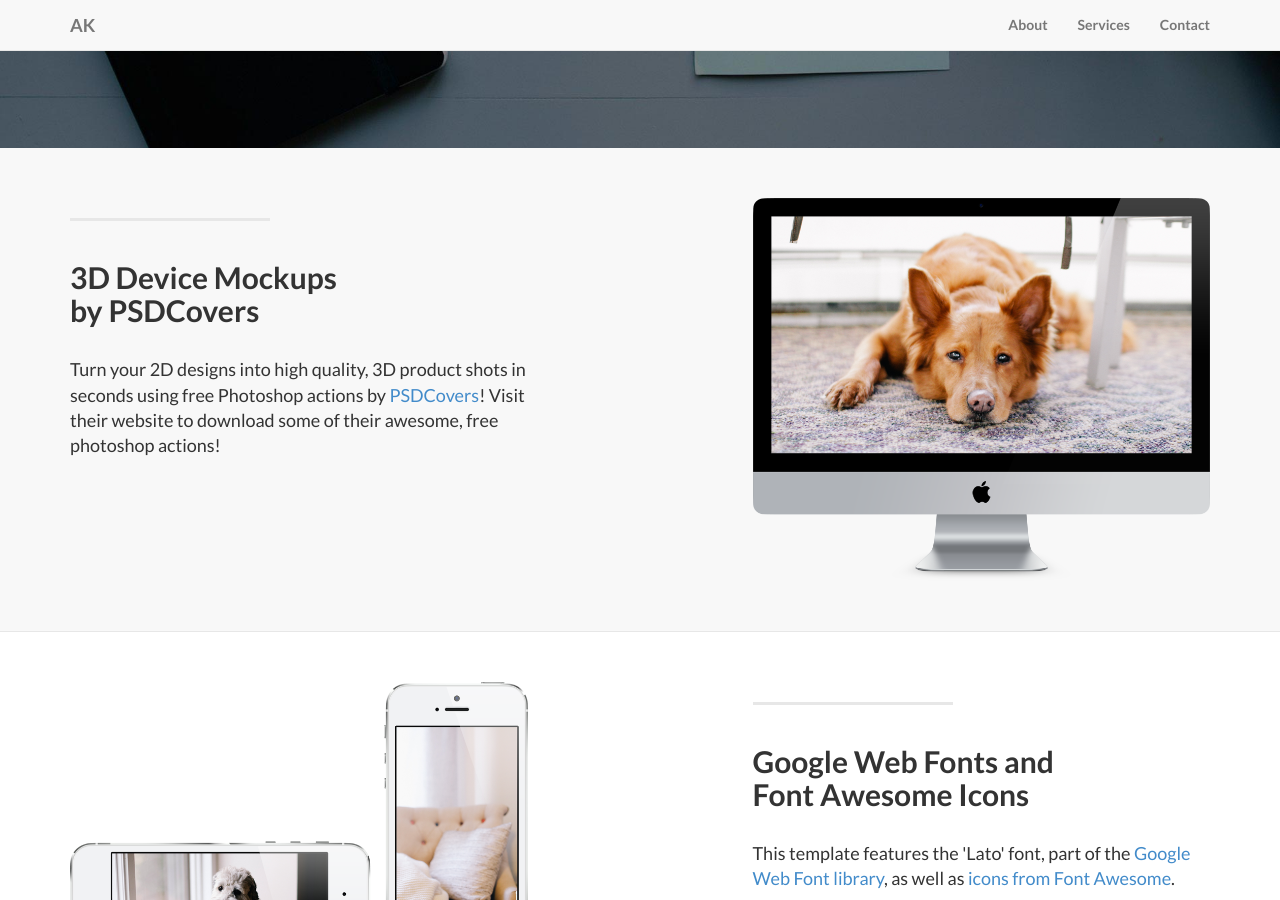
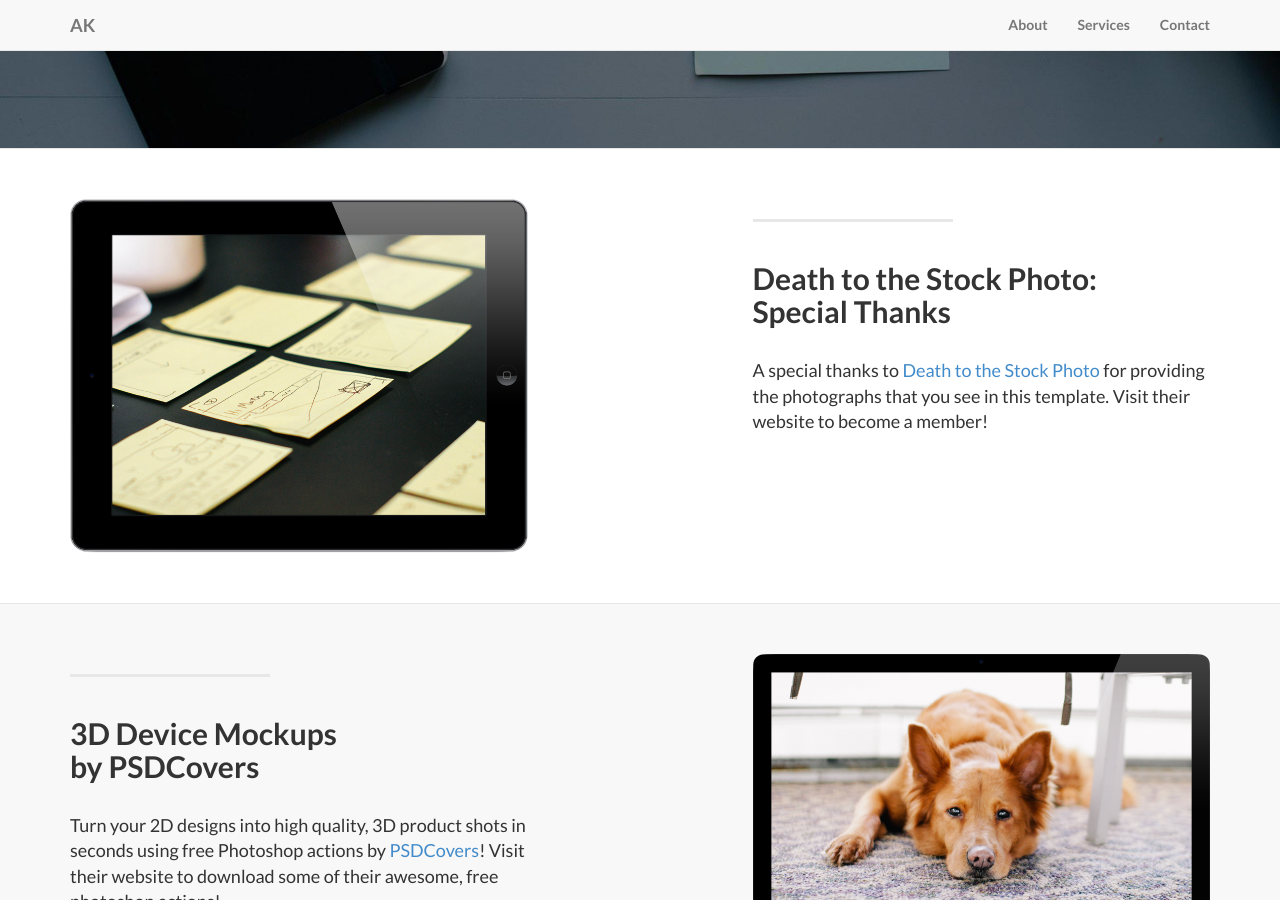
Before and after one commit to ajk121/ajk121.github.io, a Jekyll site: the page built from index.html, in a window 1280 px wide and 900 px high, scrolled down 629 px. Built offline with Jekyll 4.4.1, drawn with Linux system fonts in a browser that asks for light colours.

```diff
--- a/_posts/2014-09-21-services-1.markdown
+++ b/_posts/2014-09-21-services-1.markdown
@@ -2,7 +2,8 @@
 layout: default
 img: ipad.png
 category: Services
-title: Project 1 <br>The Cookbook: |
+title: Death to the Stock Photo:<br>Special Thanks
+description: |
   <p class="lead">A special thanks to <a target="_blank"
   href="http://join.deathtothestockphoto.com/">Death to the Stock
   Photo</a> for providing the photographs that you see in this template.
```
